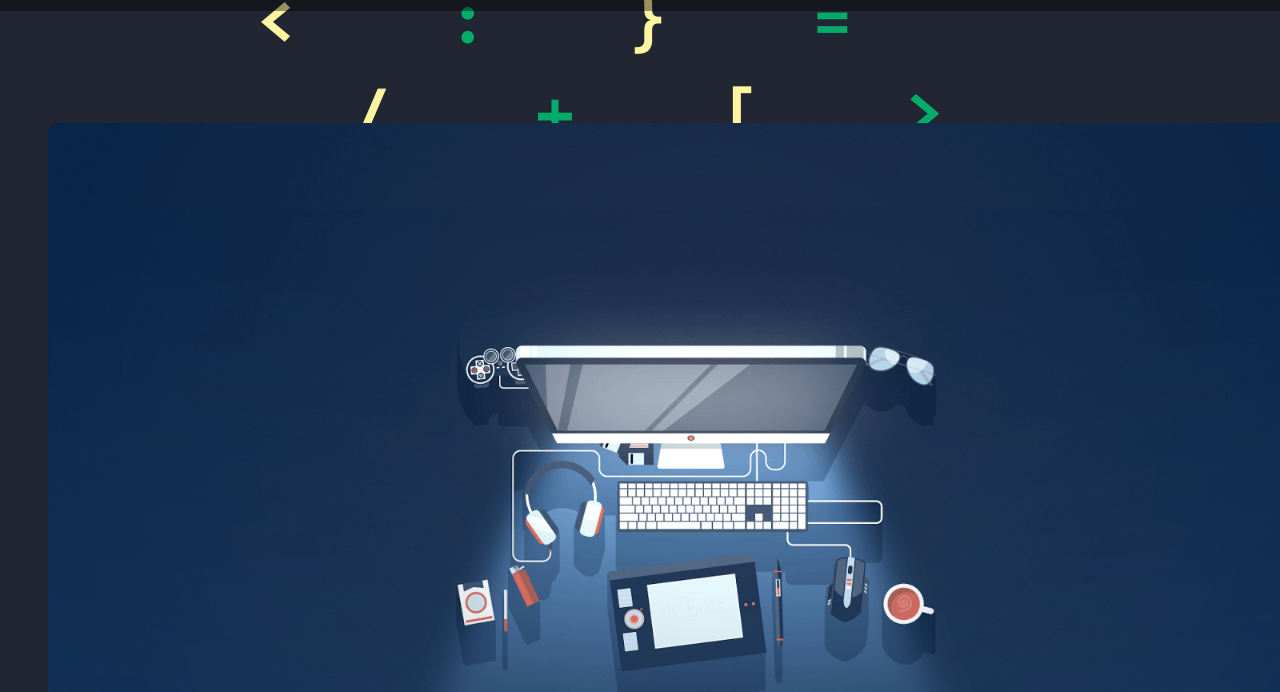
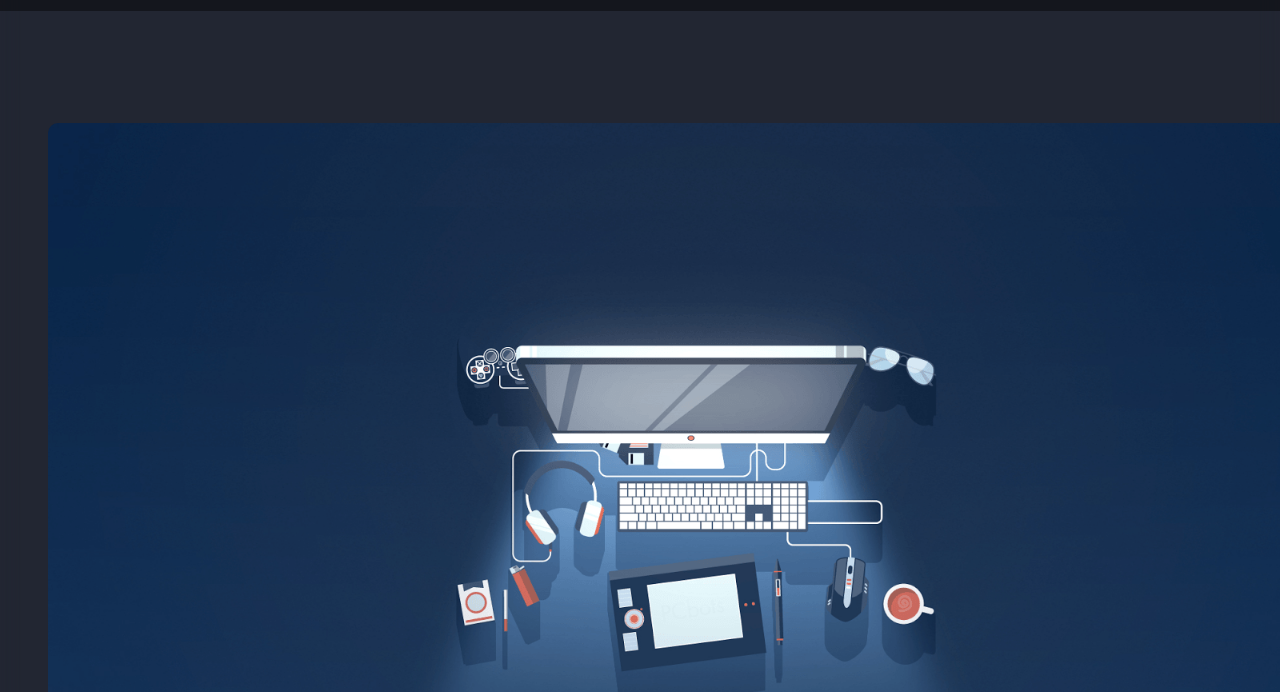
Before and after one commit to AmolShelke2/BlogWebsite, a plain HTML site: page index.html in a window 1280 px wide. Shown: the part 108-800 px from the top of the page. Drawn offline with Linux system fonts and the light colour scheme; a web font is replaced by a local one.

Commit message:
update style.css

```diff
--- a/style.css
+++ b/style.css
@@ -19,6 +19,9 @@ html {
 
 body {
   background: url(assets/w3codes.png);
+  background-size: cover;
+  background-position: center;
+  backdrop-filter: blur(10px);
   width: 100vw;
   font-family: var(--main-font);
   color: #fff;
@@ -68,7 +71,7 @@ header {
 
 .nav-ul a:hover {
   text-decoration: underline;
-  color: #fff;
+  color: darksalmon;
 }
 
 .technologies {
```
